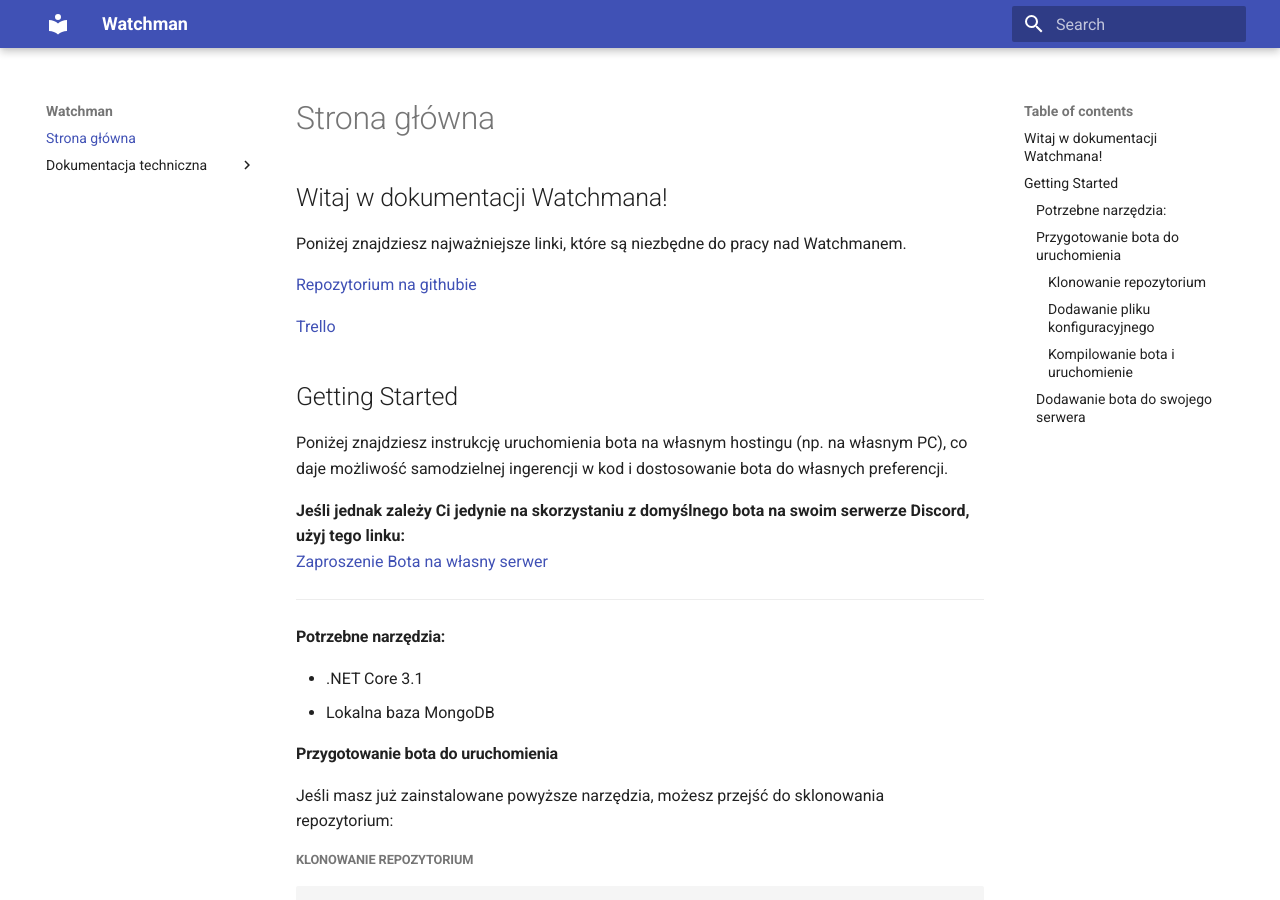
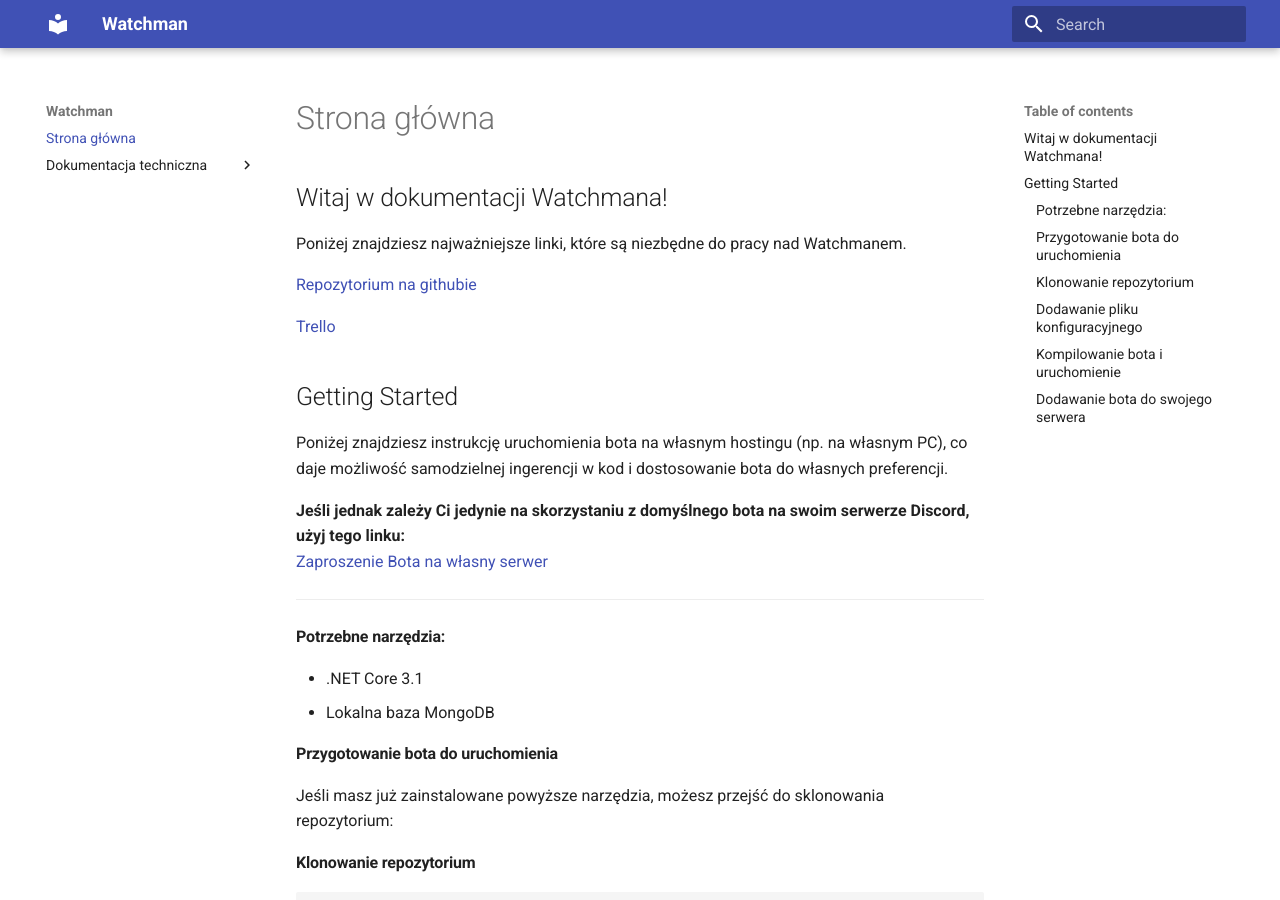
Before and after one commit to Devscord-Team/Watchman, an MkDocs documentation site: the page built from docs/index.md, in a window 1280 px wide and 900 px high. Built offline with MkDocs 1.6.1 and Material for MkDocs 9.7.7, drawn with Linux system fonts in a browser that asks for light colours.

````diff
--- a/docs/index.md
+++ b/docs/index.md
@@ -25,12 +25,12 @@ Poniżej znajdziesz instrukcję uruchomienia bota na własnym hostingu (np. na w
 
 Jeśli masz już zainstalowane powyższe narzędzia, możesz przejść do sklonowania repozytorium:
 
-##### Klonowanie repozytorium
+#### Klonowanie repozytorium
 
 ```
 git clone https://github.com/Devscord-Team/Watchman.git
 ```
-##### Dodawanie pliku konfiguracyjnego
+#### Dodawanie pliku konfiguracyjnego
 
 Następnie w folderze `Watchman/Watchman.Discord/` utwórz plik `config.json`, w którym powinny się znaleźć:
 * token bota utworzony na stronie [Discord Developer Portal](https://discordapp.com/developers/applications)
@@ -44,7 +44,7 @@ Przykład takiego pliku:
 }
 ```
 
-##### Kompilowanie bota i uruchomienie
+#### Kompilowanie bota i uruchomienie
 
 Przejdź w konsoli do folderu `Watchman/Watchman.Discord`, następnie skompiluj i uruchom bota za pomocą komend:
 
````
